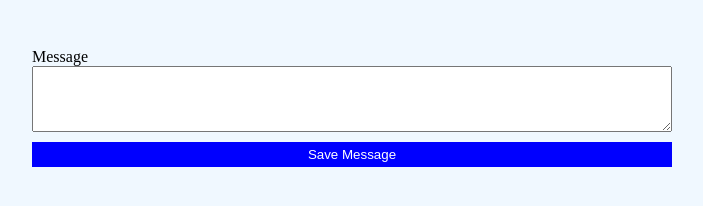
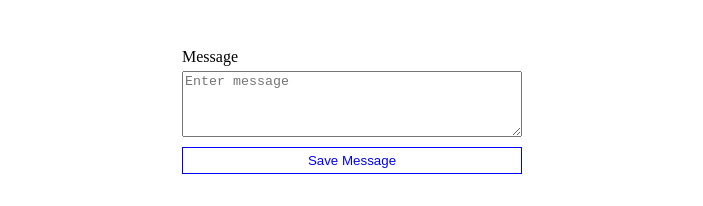
Before and after one commit to ismailah28/startng, a plain HTML site: page node-task-01/index.html in a window 1280 px wide. Shown: the whole page, without its empty margins (288-991 px from the left). Drawn offline with Linux system fonts and the light colour scheme.

Commit message:
fix:form width

```diff
--- a/node-task-01/index.html
+++ b/node-task-01/index.html
@@ -11,21 +11,29 @@
       body {
         display: flex;
         justify-content: center;
-        background-color: aliceblue;
       }
       .form-control {
         display: flex;
         flex-direction: column;
         width: 50vw;
+        max-width: 340px;
         margin-top: 40px;
       }
 
       input[type="submit"] {
-        background-color: blue;
-        border: none;
+        background-color: transparent;
+        border: 1px solid blue;
         margin-top: 10px;
         padding: 5px;
+        color: blue;
+      }
+
+      input[type="submit"]:hover {
+        background-color: blue;
         color: white;
+      }
+      label {
+        margin-bottom: 5px;
       }
     </style>
   </head>
@@ -33,7 +41,13 @@
     <form action="/message" method="POST">
       <div class="form-control">
         <label for="message">Message</label>
-        <textarea name="message" id="message" rows="4" required></textarea>
+        <textarea
+          name="message"
+          id="message"
+          rows="4"
+          placeholder="Enter message"
+          required
+        ></textarea>
         <input type="submit" value="Save Message" />
       </div>
     </form>
```
